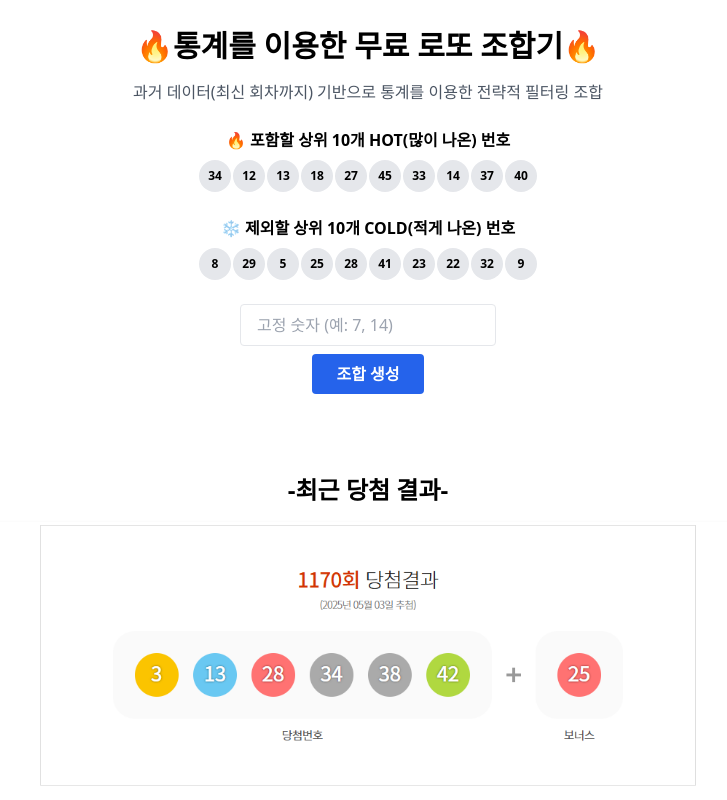
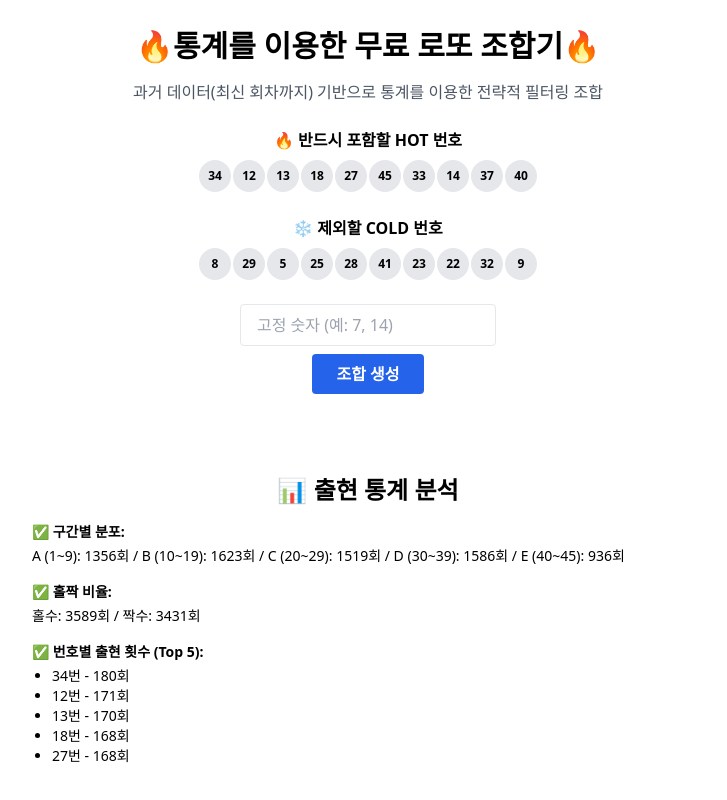
Before and after one commit to mysmartdeal/mysmartdeal, a Next.js app: page /lotto in a window 1280 px wide. Shown: the part 360-1160 px from the top of the page, without its empty margins (272-999 px from the left). Built offline with nearby package versions, Linux system fonts and the light colour scheme.

Commit message:
Update lotto.js

```diff
--- a/pages/lotto.js
+++ b/pages/lotto.js
@@ -12,6 +12,7 @@ export default function LottoPage() {
   const [excludedCold, setExcludedCold] = useState([]);
   const [generatedAt, setGeneratedAt] = useState("");
   const [gallery, setGallery] = useState([]);
+  const [statistics, setStatistics] = useState(null);
 
   useEffect(() => {
     fetch("/api/lotto-images")
@@ -22,7 +23,28 @@ export default function LottoPage() {
       setHot(hot);
       setCold(cold);
     });
+
+    fetch("/lotto_history.json")
+      .then((res) => res.json())
+      .then((data) => analyzeStats(data));
   }, []);
+
+  const analyzeStats = (data) => {
+    const freq = Array(46).fill(0);
+    const oddEven = { odd: 0, even: 0 };
+    const section = { A: 0, B: 0, C: 0, D: 0, E: 0 };
+
+    data.forEach(draw => {
+      draw.numbers.forEach(n => {
+        freq[n]++;
+        if (n % 2 === 0) oddEven.even++; else oddEven.odd++;
+        if (n <= 9) section.A++; else if (n <= 19) section.B++;
+        else if (n <= 29) section.C++; else if (n <= 39) section.D++; else section.E++;
+      });
+    });
+
+    setStatistics({ freq, oddEven, section });
+  };
 
   const toggleHotSelect = (num) => {
     setSelectedHot((prev) =>
@@ -57,12 +79,10 @@ export default function LottoPage() {
     for (let i = 0; i < 5; i++) {
       const pick = new Set(fixedNums);
 
-      // HOT 선택된 번호 무조건 포함
       selectedHot.forEach((n) => {
         if (pick.size < 6) pick.add(n);
       });
 
-      // 랜덤 추가 (COLD는 제외된 번호만 걸러서 사용)
       while (pick.size < 6) {
         const n = Math.floor(Math.random() * 45) + 1;
         if (!pick.has(n) && !excludedCold.includes(n)) {
@@ -87,7 +107,7 @@ export default function LottoPage() {
 
         {/* HOT 번호 선택 */}
         <div className="mb-6">
-          <h3 className="font-semibold mb-2">🔥 포함할 상위 10개 HOT(많이 나온) 번호</h3>
+          <h3 className="font-semibold mb-2">🔥 반드시 포함할 HOT 번호</h3>
           <div className="inline-flex flex-wrap justify-center gap-[2px] max-w-[260px] sm:max-w-full mx-auto">
             {hot.map((num) => (
               <button
@@ -105,7 +125,7 @@ export default function LottoPage() {
 
         {/* COLD 번호 제외 */}
         <div className="mb-6">
-          <h3 className="font-semibold mb-2">❄️ 제외할 상위 10개 COLD(적게 나온) 번호</h3>
+          <h3 className="font-semibold mb-2">❄️ 제외할 COLD 번호</h3>
           <div className="inline-flex flex-wrap justify-center gap-[2px] max-w-[260px] sm:max-w-full mx-auto">
             {cold.map((num) => (
               <button
@@ -165,6 +185,34 @@ export default function LottoPage() {
           </div>
         )}
 
+        {/* 통계 분석 대시보드 */}
+        {statistics && (
+          <div className="mt-20 text-left max-w-2xl mx-auto">
+            <h2 className="text-2xl font-bold mb-4 text-center">📊 출현 통계 분석</h2>
+            <div className="text-sm mb-4">
+              <h4 className="font-semibold mb-1">✅ 구간별 분포:</h4>
+              <p>A (1~9): {statistics.section.A}회 / B (10~19): {statistics.section.B}회 / C (20~29): {statistics.section.C}회 / D (30~39): {statistics.section.D}회 / E (40~45): {statistics.section.E}회</p>
+            </div>
+            <div className="text-sm mb-4">
+              <h4 className="font-semibold mb-1">✅ 홀짝 비율:</h4>
+              <p>홀수: {statistics.oddEven.odd}회 / 짝수: {statistics.oddEven.even}회</p>
+            </div>
+            <div className="text-sm mb-2">
+              <h4 className="font-semibold mb-1">✅ 번호별 출현 횟수 (Top 5):</h4>
+              <ul className="list-disc ml-5">
+                {statistics.freq
+                  .map((count, num) => ({ num, count }))
+                  .filter(e => e.num > 0)
+                  .sort((a, b) => b.count - a.count)
+                  .slice(0, 5)
+                  .map(({ num, count }) => (
+                    <li key={num}>{num}번 - {count}회</li>
+                  ))}
+              </ul>
+            </div>
+          </div>
+        )}
+
         {/* 반응형 이미지 미리보기 */}
         <div className="mt-20 text-left max-w-5xl mx-auto">
           <h2 className="text-2xl font-bold mb-4 text-center">-최근 당첨 결과-</h2>
```
